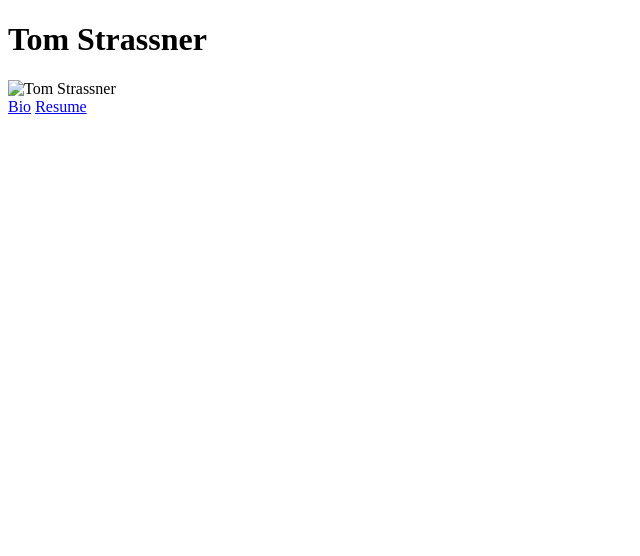
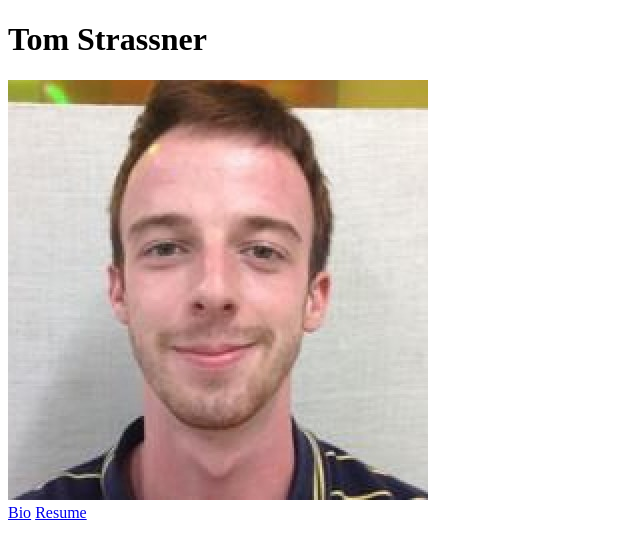
Before and after one commit to tomstrassner/tomstrassner.github.io, a plain HTML site: page index.html in a window 1280 px wide. Shown: the whole page, without its empty margins (0-640 px from the left). Drawn offline with Linux system fonts and the light colour scheme.

Commit message:
updated image link

```diff
--- a/index.html
+++ b/index.html
@@ -9,7 +9,7 @@
 
 <body>
         <h1>Tom Strassner</h1>
-        <img src="images/me.png" alt="Tom Strassner"/>
+        <img src="images/me.jpeg" alt="Tom Strassner"/>
         <br>
         <a href="bio.html">Bio</a>
         <a href="resume.html">Resume</a>
```
